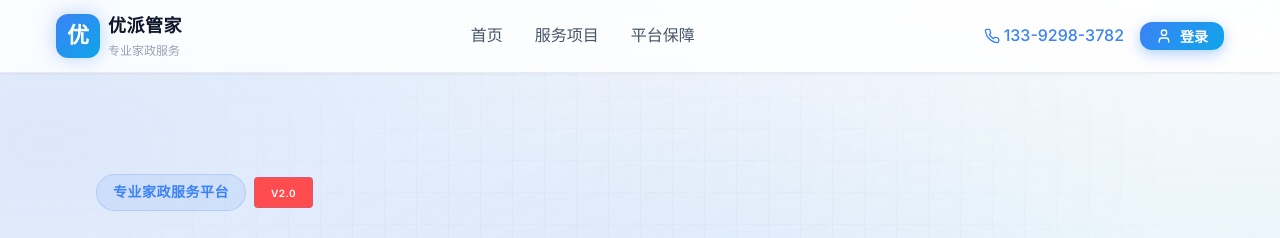
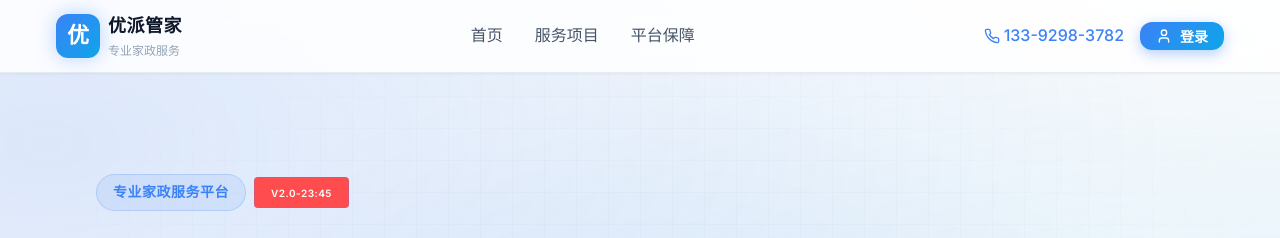
Before and after one commit to xiaomilll4636-sudo/youpai, a React (Vite) app: page / in a window 1280 px wide. Shown: the top 238 px of the page. Built offline with nearby package versions, Linux system fonts and the light colour scheme.

Commit message:
verify: final push with timestamp V2.0-23:45 to trigger Netlify

```diff
--- a/src/components/Hero/Hero.tsx
+++ b/src/components/Hero/Hero.tsx
@@ -23,7 +23,7 @@ export function Hero({ onBookNow }: HeroProps) {
         <div className="hero-content">
           <div className="hero-badge animate-fadeIn" style={{ display: 'flex', alignItems: 'center', gap: '8px' }}>
             <span className="badge badge-primary">专业家政服务平台</span>
-            <span className="badge" style={{ background: '#FF4D4F', color: 'white', borderRadius: '4px', fontSize: '10px' }}>V2.0</span>
+            <span className="badge" style={{ background: '#FF4D4F', color: 'white', borderRadius: '4px', fontSize: '10px' }}>V2.0-23:45</span>
           </div>
 
           <h1 className="hero-title animate-slideUp">
```
